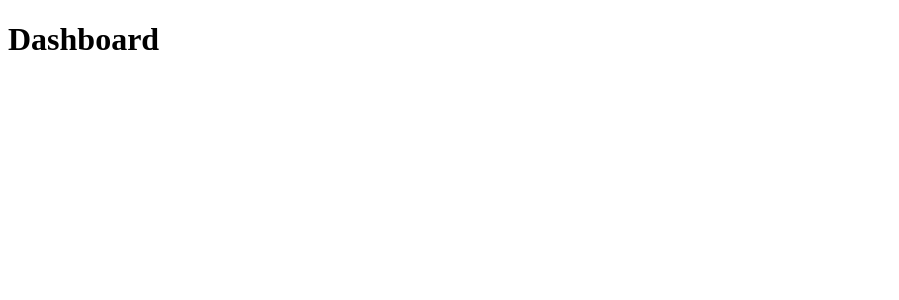
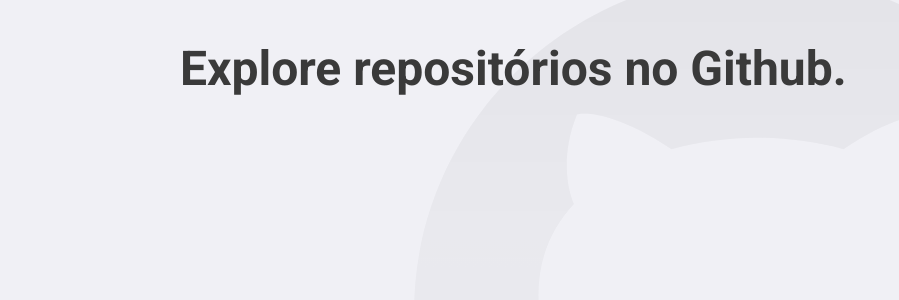
Before and after one commit to LuisRuda/primeiro-projeto-react, a React (Create React App) app: page / in a window 1280 px wide. Shown: the top 300 px of the page, without its empty margins (0-899 px from the left). Built offline with nearby package versions, Linux system fonts and the light colour scheme; the HTML template or start-up script is replaced by a standard one.

Commit message:
Utilizando Styled Components

```diff
--- a/package.json
+++ b/package.json
@@ -14,6 +14,7 @@
     "react-dom": "^16.13.1",
     "react-router-dom": "^5.1.2",
     "react-scripts": "3.4.1",
+    "styled-components": "^5.1.0",
     "typescript": "~3.7.2"
   },
   "scripts": {
@@ -36,6 +37,7 @@
   },
   "devDependencies": {
     "@types/react-router-dom": "^5.1.4",
+    "@types/styled-components": "^5.1.0",
     "@typescript-eslint/eslint-plugin": "^2.29.0",
     "@typescript-eslint/parser": "^2.29.0",
     "eslint": "^6.8.0",
--- a/public/index.html
+++ b/public/index.html
@@ -6,6 +6,10 @@
     <meta name="theme-color" content="#3A3A3A" />
 
     <title>Github Explorer</title>
+    <link
+      href="https://fonts.googleapis.com/css2?family=Roboto:ital,wght@0,700;1,400&display=swap"
+      rel="stylesheet"
+    />
   </head>
   <body>
     <noscript>You need to enable JavaScript to run this app.</noscript>
--- a/src/App.tsx
+++ b/src/App.tsx
@@ -1,12 +1,16 @@
 import React from 'react';
 import { BrowserRouter } from 'react-router-dom';
 
+import GlobalStyle from './styles/global';
 import Routes from './routes';
 
 const App: React.FC = () => (
-  <BrowserRouter>
-    <Routes />
-  </BrowserRouter>
+  <>
+    <BrowserRouter>
+      <Routes />
+    </BrowserRouter>
+    <GlobalStyle />
+  </>
 );
 
 export default App;
--- a/src/pages/Dashboard/index.tsx
+++ b/src/pages/Dashboard/index.tsx
@@ -1,7 +1,8 @@
 import React from 'react';
+import { Title } from './styles';
 
 const Dashboard: React.FC = () => {
-  return <h1>Dashboard</h1>;
+  return <Title>Explore repositórios no Github.</Title>;
 };
 
 export default Dashboard;
--- /dev/null
+++ b/src/pages/Dashboard/styles.ts
@@ -0,0 +1,6 @@
+import styled from 'styled-components';
+
+export const Title = styled.h1`
+  font-size: 48px;
+  color: #3a3a3a;
+`;
--- /dev/null
+++ b/src/styles/global.ts
@@ -0,0 +1,31 @@
+import { createGlobalStyle } from 'styled-components';
+
+import githubBackground from '../assets/images/github-background.svg';
+
+export default createGlobalStyle`
+  * {
+    margin: 0;
+    padding: 0;
+    outline: 0;
+    box-sizing: border-box;
+  }
+
+  body {
+    background: #f0f0f5 url(${githubBackground}) no-repeat 70% top;
+    -webkit-font-smoothing: antialiased;
+  }
+
+  body, input, button {
+    font: 16px Roboto, sans-serif;
+  }
+
+  #root {
+    max-width: 960px;
+    margin: 0 auto;
+    padding: 40px 20px;
+  }
+
+  button {
+    cursor: pointer;
+  }
+`;
```
Also changed, not shown: src/assets/images/github-background.svg (added), 1 other file (tests, documents, lock files or other folders).
